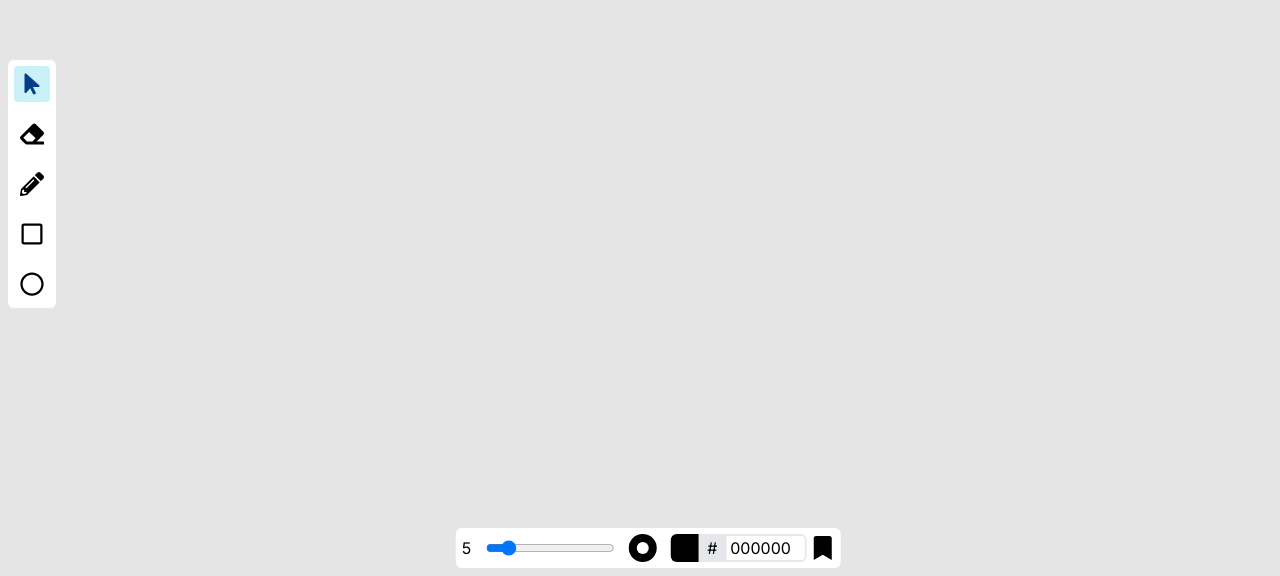
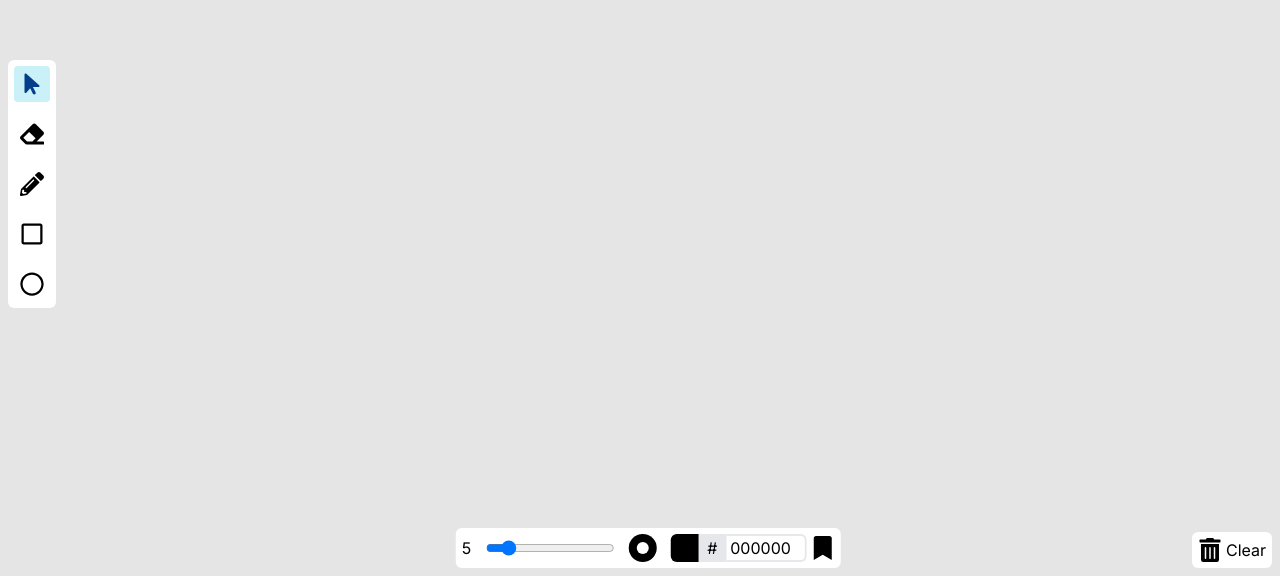
Before and after one commit to Manan-Bhatia/SyncSketch, a Next.js app: page /paint in a window 1280 px wide. Shown: the part 224-800 px from the top of the page. Built offline with nearby package versions, Linux system fonts and the light colour scheme.

Commit message:
added a clear canvas button

```diff
--- a/app/paint/page.tsx
+++ b/app/paint/page.tsx
@@ -11,6 +11,7 @@ import {
     FaEraser,
     FaRegBookmark,
     FaBookmark,
+    FaTrashAlt,
 } from "react-icons/fa";
 import { FaArrowPointer } from "react-icons/fa6";
 import { HexColorPicker } from "react-colorful";
@@ -100,6 +101,8 @@ export default function Paint() {
         useState<boolean>(false);
     // brush size
     const [brushSize, setBrushSize] = useState<number>(5);
+    // clear button
+    const [clearCanvas, setClearCanvas] = useState<boolean>(false);
     return (
         <main ref={parent} className="h-full w-full relative">
             <Toaster />
@@ -112,6 +115,7 @@ export default function Paint() {
                         color,
                         brushSize,
                     }}
+                    clearCanvas={clearCanvas}
                 />
             )}
             {/* Mode Selection */}
@@ -256,6 +260,21 @@ export default function Paint() {
                     )}
                 </div>
             </div>
+            {/* clear canvas option */}
+            <div className="absolute right-2 bg-white bottom-2  p-1.5 rounded-md">
+                <div
+                    className="flex gap-1 cursor-pointer"
+                    onClick={() => {
+                        setClearCanvas(!clearCanvas);
+                        setTimeout(() => {
+                            setClearCanvas(false);
+                        }, 0);
+                    }}
+                >
+                    <FaTrashAlt size={24} />
+                    <p>Clear</p>
+                </div>
+            </div>
             {/* color picker */}
             {colorPickerVisible && (
                 <div
@@ -271,7 +290,8 @@ export default function Paint() {
                                   parseInt(
                                       window.getComputedStyle(brushBar.current)
                                           .marginBlock
-                                  ) + 2
+                                  ) +
+                                  2
                               }px`
                             : "0px",
                     }}
--- a/components/canvas.tsx
+++ b/components/canvas.tsx
@@ -14,6 +14,7 @@ import { v4 as uuidv4 } from "uuid";
 
 export default function Canvas({
     props,
+    clearCanvas,
 }: {
     props: {
         width: number;
@@ -22,6 +23,7 @@ export default function Canvas({
         color: string;
         brushSize: number;
     };
+    clearCanvas: boolean;
 }) {
     const stageRef = useRef<Konva.Stage>(null);
     const currentShapeRef = useRef<String>();
@@ -31,12 +33,20 @@ export default function Canvas({
     );
     const [color, setColor] = useState<string>(props.color);
     const [strokeWidth, setStrokeWidth] = useState<number>(props.brushSize);
+    const drawingLayer = useRef<Konva.Layer>(null);
     useEffect(() => {
         setDrawAction(props.defaultMode);
         setisDraggable(props.defaultMode === DrawAction.Select);
         setColor(props.color);
         setStrokeWidth(props.brushSize);
-    }, [props.defaultMode, props.color, props.brushSize]);
+        if (clearCanvas && drawingLayer.current !== null) {
+            drawingLayer.current.removeChildren();
+            drawingLayer.current.draw();
+            setScribbles([]);
+            setRectangles([]);
+            setCircles([]);
+        }
+    }, [props.defaultMode, props.color, props.brushSize, clearCanvas]);
     // shapes
     const [scribbles, setScribbles] = useState<Scribble[]>([]);
     const [rectangles, setRectangles] = useState<Rectangle[]>([]);
@@ -180,7 +190,7 @@ export default function Canvas({
             onMouseUp={stopDrawing}
             onMouseLeave={stopDrawing}
         >
-            <Layer>
+            <Layer ref={drawingLayer}>
                 <Rect
                     x={0}
                     y={0}
```
